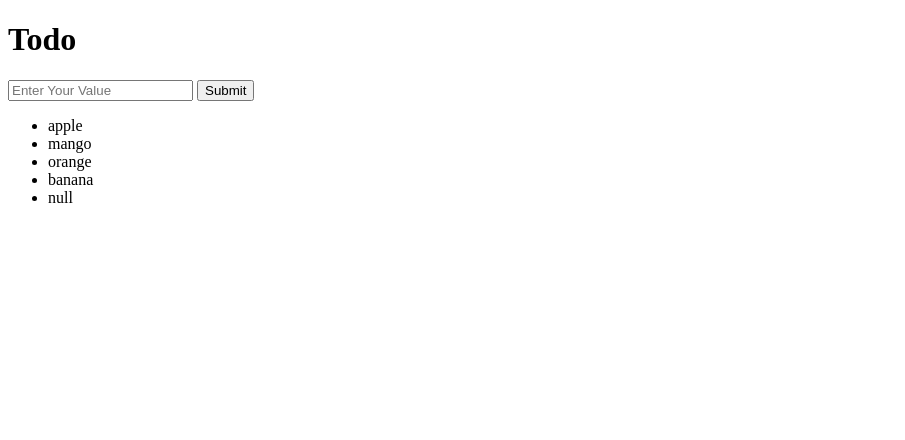
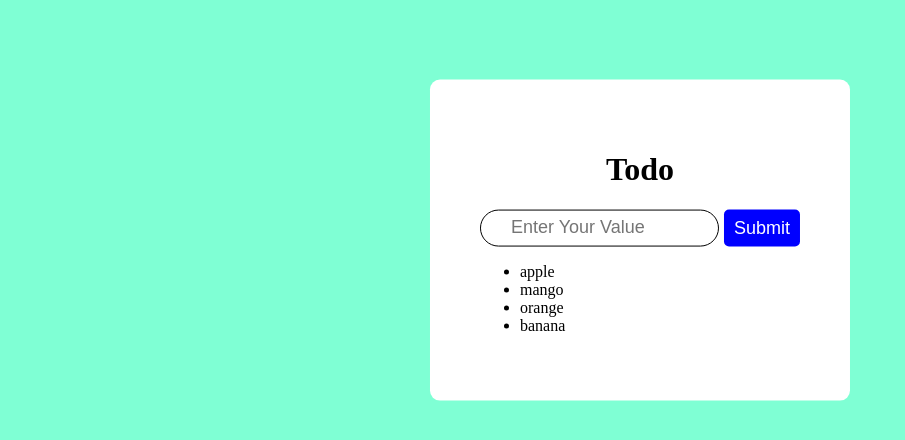
Before and after one commit to Usamazarishah/Java-Script-Revision, a plain HTML site: page todo/index.html in a window 1280 px wide. Shown: the whole page, without its empty margins (0-905 px from the left). Drawn offline with Linux system fonts and the light colour scheme.

Commit message:
todo_done

```diff
--- a/todo/app.js
+++ b/todo/app.js
@@ -1,26 +1,30 @@
 const todo_form =document.querySelector('#todo_form')
 const list =document.querySelector('#list')
-
+//todo array
+var todo_array = ["apple","mango","orange","banana"]
+if(!localStorage.getItem("key")){
+    localStorage.setItem('key',JSON.stringify(todo_array))
+}
+var todo_array = JSON.parse(localStorage.getItem("key"))
 todo_form.addEventListener('submit',(event)=>{
     event.preventDefault()
+    var array = JSON.parse(localStorage.getItem("key"))
+
     let value = event.target.children[0].value
+    array.push(value)
     // console.log(value);
+    localStorage.setItem("key",JSON.stringify(array))
+    list.innerHTML += `<li> ${value} </li>`
 
-    localStorage.setItem("user_value",(value))
-    value = localStorage.getItem("user_value")
-    //  console.log(value);
-    list.innerHTML += `<li>${value} </li>`
-
+    //for clear the input
     event.target.reset()
 })
+// list.innerHTML += `<li> ${localStorage.getItem("key")} </li>`
 
-//todo array
-const todo_array = ["apple","mango","orange","banana"]
-
-//localstorage
+// localstorage
 // localStorage.setItem('key',JSON.stringify(todo_array))
-// const todo_array = JSON.parse(localStorage.getItem("key"))
-console.log(todo_array);
+// var todo_array = JSON.parse(localStorage.getItem("key"))
+// console.log(todo_array);
 
 //using loop print array
 // for(var i=0; i < todo_array.length; i++){
@@ -31,6 +35,3 @@ console.log(todo_array);
 todo_array.map((value)=>{
     list.innerHTML += `<li> ${value} </li>`
 })
-
-list.innerHTML += `<li> ${localStorage.getItem("user_value")} </li>`
-todo_array.push(value)
--- a/todo/index.html
+++ b/todo/index.html
@@ -3,15 +3,17 @@
 <head>
     <meta charset="UTF-8">
     <meta name="viewport" content="width=device-width, initial-scale=1.0">
+    <link rel="stylesheet" href="style.css">
     <title>Document</title>
 </head>
 <body>
-    <h1>Todo</h1>
-    <form id="todo_form">
-        <input type="text" placeholder="Enter Your Value">
-        <button type="submit">Submit</button>
-    </form>
-    <div>
+    <div class="container">
+        <h1>Todo</h1>
+        <form id="todo_form">
+           <input type="text" placeholder="Enter Your Value">
+           <button type="submit">Submit</button>
+        </form>
+
         <ul id="list"></ul>
     </div>
 
--- /dev/null
+++ b/todo/style.css
@@ -0,0 +1,43 @@
+body{
+    margin: 0;
+    padding: 0;
+    background-color: aquamarine;
+}
+.container{
+    position: absolute;
+    transform: translate(-50%, -50%);
+    left: 50%;
+    top: 30%;
+    background-color: white;
+    padding: 50px;
+    border-radius: 10px;
+}
+.container >h1{
+    text-align: center;
+}
+#todo_form{
+    display: flex;
+    /* flex-direction: column; */
+    gap: 5px;
+}
+#todo_form >input{
+    outline: none;
+    border: 1px solid black;
+    padding: 10px 30px;
+    border-radius: 20px;
+
+}
+#todo_form >input::placeholder{
+    font-size: 18px;
+}
+
+
+#todo_form >button{
+    background-color: blue;
+    outline: none;
+    border: none;
+    color: white;
+    padding: 0px 10px;
+    border-radius: 5px;
+    font-size: 18px;
+}
```
Also changed, not shown: index.html (+1 -0 lines).
